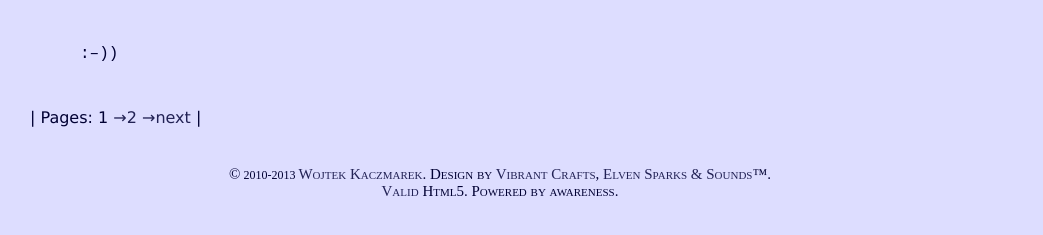
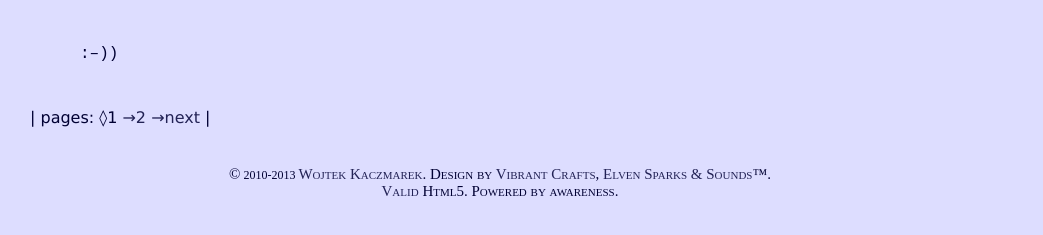
Before and after one commit to herenowcoder/herenowcoder.github.com, a Jekyll site: the page built from index.html, in a window 1280 px wide and 900 px high, scrolled down 5601 px. Shown: the part 662-897 px from the top of the window, without its empty margins (140-1183 px from the left). Built offline with Jekyll 4.4.1, drawn with Linux system fonts in a browser that asks for light colours; the list of posts is cut into pages by our own code.

Commit message:
paging cosmetics (eg. a nice diamond sign!)

```diff
--- a/_includes/paging.html
+++ b/_includes/paging.html
@@ -1,5 +1,5 @@
 <div id="post-pagination" class="pagination">
-    | Pages:
+    | pages:
   {% if paginator.previous_page %}
     <span class="previous">
       {% if paginator.previous_page == 1 %}
@@ -15,7 +15,7 @@
   <span class="pages">
     <span class="page">
       {% if paginator.page == 1 %}
-        <span class="current-page">1</span>
+        <span class="current-page">&loz;1</span>
       {% else %}
         <a href="/">&larr;1</a>
       {% endif %}
@@ -24,7 +24,7 @@
     {% for count in (2..paginator.total_pages) %}
       <span class="page">
         {% if count == paginator.page %}
-          <span class="current-page">{{ count }}</span>
+          <span class="current-page">&loz;{{ count }}</span>
         {% else %}
           {% if count < paginator.page %}
             <a href="/page{{ count }}">&larr;{{ count }}</a>
```
